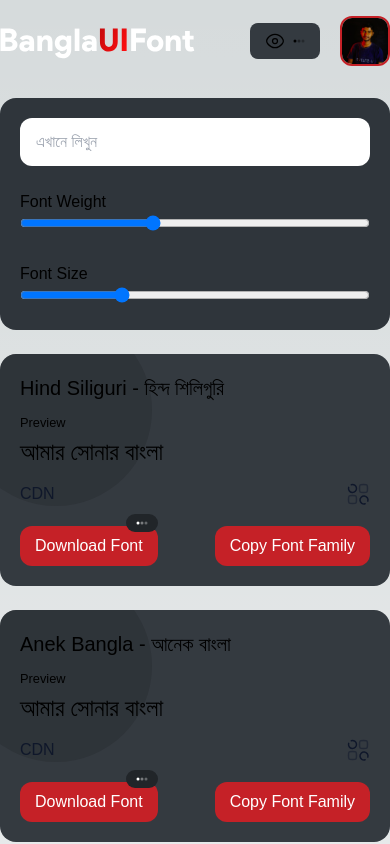
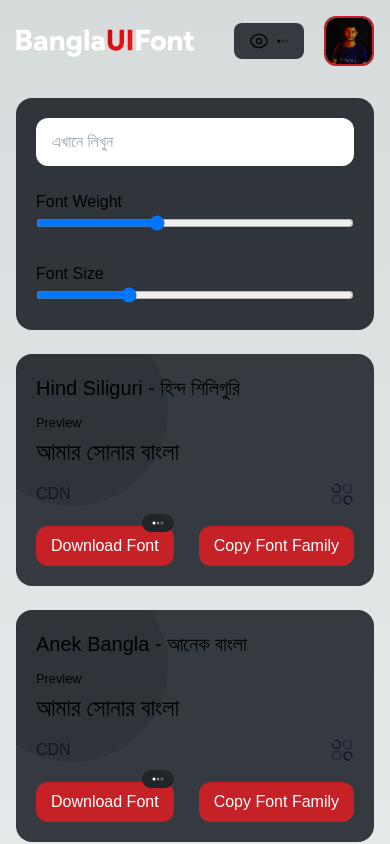
Before and after one commit to ShakilAnsary9/banglauifont-next, a Next.js app: page / in a window 390 px wide. Shown: the top 844 px of the page. Built offline with nearby package versions, Linux system fonts and the light colour scheme; no server answers; the database is empty.

Commit message:
Mobile Version Fixed

```diff
--- a/app/components/Controller.js
+++ b/app/components/Controller.js
@@ -28,8 +28,9 @@
   };
 
   return (
-    <div className="container mx-auto p-5 md:p-10 mb-6 bg-[url('/svg/font-bg.svg')] bg-image rounded-2xl">
-      <div className="grid grid-cols-1 md:grid-cols-2 lg:grid-cols-4 gap-6">
+    <div className="container px-4 sm:mx-auto ">
+      <div className="mb-6 bg-[url('/svg/font-bg.svg')] bg-image rounded-2xl">
+        <div className="grid grid-cols-1 p-5 md:p-10 md:grid-cols-2 lg:grid-cols-4 gap-6">
           <input
             className="col-span-1 md:col-span-2 px-4 rounded-xl h-12 text-black"
             type="text"
@@ -67,6 +68,7 @@
           </div>
         </div>
       </div>
+    </div>
   );
 };
 
--- a/app/components/FontCard.js
+++ b/app/components/FontCard.js
@@ -268,7 +268,7 @@
 
   return (
     <>
-      <div className="container mx-auto">
+      <div className="container px-4 sm:mx-auto">
         <div className="grid grid-cols-1 md:grid-cols-2 lg:grid-cols-3 gap-6">
           {Object.keys(FontLists).map((key) => (
             <div className="flex flex-col gap-6" key={key}>
--- a/app/components/Header.js
+++ b/app/components/Header.js
@@ -30,7 +30,7 @@
 
   return (
     <>
-      <div className="container mx-auto mt-4 mb-8">
+      <div className="container px-4 sm:mx-auto mt-4 mb-8">
         <div className="grid grid-cols-2">
           <div className="logo flex align-center">
             <Image
```
Lines whose indentation alone changed are shown as unchanged.
